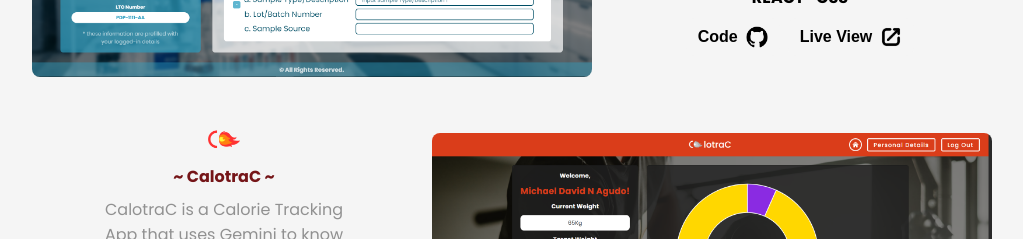
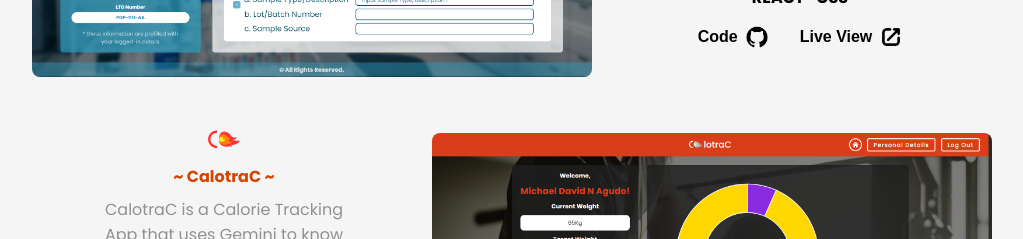
Before and after one commit to MD-4Good0/my_site, a React (Create React App) app: page / in a window 1280 px wide. Shown: the part 2140-2379 px from the top of the page, without its empty margins (128-1151 px from the left). Built offline with nearby package versions, Linux system fonts and the light colour scheme.

Commit message:
color change

```diff
--- a/src/App.css
+++ b/src/App.css
@@ -415,7 +415,7 @@
   }
 
   .Projects-title-2 {
-    color: #751518;
+    color: #d54400;
     gap: 1vh;
   }
 
```
